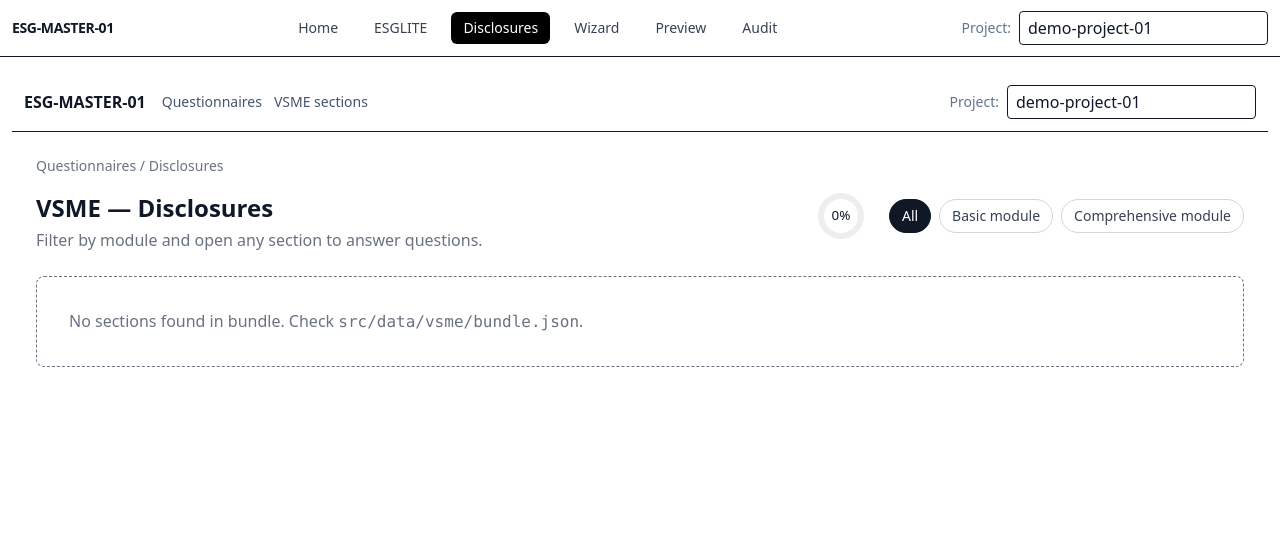
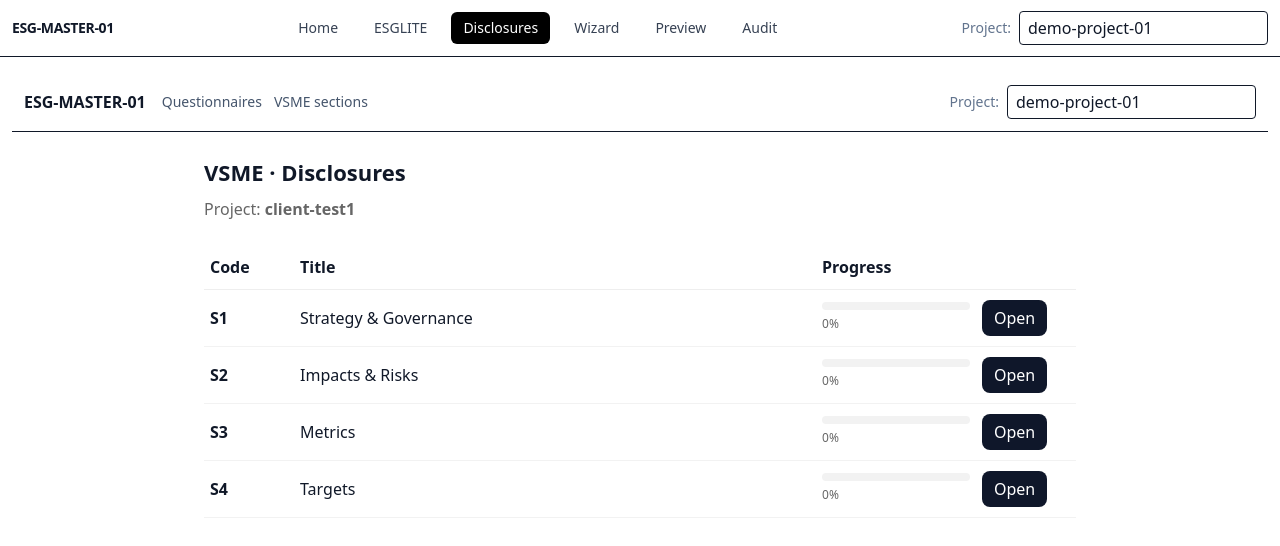
Before and after one commit to ojasteannika-bot/esg-master-01, a Next.js app: page /questionnaires/vsme/disclosures in a window 1280 px wide. Shown: the top 546 px of the page. Built offline with nearby package versions, Linux system fonts and the light colour scheme.

Commit message:
feat(vsme): add /questionnaires/vsme/disclosures stub (+safe client redirect)

```diff
--- a/src/app/questionnaires/vsme/disclosures/page.tsx
+++ b/src/app/questionnaires/vsme/disclosures/page.tsx
@@ -1,165 +1,75 @@
-// src/app/questionnaires/vsme/disclosures/page.tsx
-import Link from 'next/link';
-import ProgressRing from '@/components/vsme/ProgressRing';
-import { readVsmeBundle } from '@/lib/vsme/schema';
+'use client';
 
-type Search = Record<string, string | string[] | undefined>;
+// VSME Disclosures – lihtne stub, null väliseid impordeid.
+// Turvaline Next 15 jaoks: kogu leht on client-component.
 
-/** Kasuta B… kui BASIC, C… kui COMPREHENSIVE, muu -> BASIC (turvaline vaikimisi). */
-function detectModule(code: string): 'BASIC' | 'COMPREHENSIVE' {
-  if (code?.startsWith('C')) return 'COMPREHENSIVE';
-  return 'BASIC';
-}
+import { useSearchParams } from 'next/navigation';
 
-/** Lihtne sektsioonide väljavõtt bundlist.
- * Otsime puust kõik elemendid, millel on code/id/key ja see vastab mustrile B1 / B1-1 / C3 jne.
- */
-function collectSections(tree: any): { code: string; title?: string; module: 'BASIC' | 'COMPREHENSIVE' }[] {
-  const out: { code: string; title?: string; module: 'BASIC' | 'COMPREHENSIVE' }[] = [];
+export default function VsmeDisclosuresPage() {
+  const sp = useSearchParams();
+  const project = sp.get('project') ?? 'client-test1';
 
-  const walk = (node: any) => {
-    if (!node || typeof node !== 'object') return;
-
-    const code =
-      node.code ??
-      node.id ??
-      node.key ??
-      node?.attrs?.code ??
-      node?.meta?.code ??
-      undefined;
-
-    if (typeof code === 'string' && /^[A-Z]\d+(?:-\d+)?$/.test(code)) {
-      out.push({
-        code,
-        title: node.title ?? node.name ?? node.label,
-        module: detectModule(code),
-      });
-    }
-    const children = node.nodes ?? node.children ?? node.items ?? [];
-    if (Array.isArray(children)) children.forEach(walk);
-  };
-
-  if (Array.isArray(tree)) {
-    tree.forEach(walk);
-  } else if (tree && typeof tree === 'object') {
-    walk(tree);
-  }
-  return out;
-}
-
-function pill(href: string, active: boolean, label: string) {
-  const base = 'px-3 py-1.5 rounded-full border text-sm';
-  return (
-    <Link
-      href={href}
-      className={
-        active
-          ? `${base} bg-gray-900 text-white border-gray-900`
-          : `${base} bg-white hover:bg-gray-50 border-gray-300 text-gray-700`
-      }
-    >
-      {label}
-    </Link>
-  );
-}
-
-export default async function Page({
-  searchParams,
-}: {
-  searchParams: Promise<Search>;
-}) {
-  const sp = await searchParams;
-  const mode = (typeof sp.mode === 'string' ? sp.mode : 'all').toLowerCase() as
-    | 'all'
-    | 'basic'
-    | 'comprehensive';
-
-  // loe bundle
-  const bundle = readVsmeBundle();
-  const root = (bundle?.nodes ?? bundle) as any;
-  const allSections = collectSections(root);
-
-  const filtered =
-    mode === 'all'
-      ? allSections
-      : allSections.filter((s) =>
-          mode === 'basic' ? s.module === 'BASIC' : s.module === 'COMPREHENSIVE'
-        );
-
-  // MVP-progress (kuni DB seotus): completed = 0, total = sektsioonid
-  const completed = 0;
-  const total = allSections.length;
-  const pct = total > 0 ? completed / total : 0;
+  // Väike demo-sisu – real UI tuleb hiljem
+  const rows = [
+    { code: 'S1', title: 'Strategy & Governance', progress: 0 },
+    { code: 'S2', title: 'Impacts & Risks',       progress: 0 },
+    { code: 'S3', title: 'Metrics',               progress: 0 },
+    { code: 'S4', title: 'Targets',               progress: 0 },
+  ];
 
   return (
-    <main className="container mx-auto p-6">
-      <nav className="mb-4 text-sm text-gray-500">
-        <Link href="/questionnaires">Questionnaires</Link>
-        {' / '}
-        <span>Disclosures</span>
-      </nav>
+    <main style={{ maxWidth: 920, margin: '0 auto', padding: 24 }}>
+      <h1 style={{ fontSize: 22, fontWeight: 600, marginBottom: 8 }}>
+        VSME · Disclosures
+      </h1>
+      <p style={{ color: '#666', marginBottom: 24 }}>
+        Project: <strong>{project}</strong>
+      </p>
 
-      <div className="flex items-start justify-between flex-wrap gap-4 mb-6">
-        <div>
-          <h1 className="text-2xl font-semibold">VSME — Disclosures</h1>
-          <p className="text-gray-500 mt-1">
-            Filter by module and open any section to answer questions.
-          </p>
-        </div>
-
-        <div className="flex items-center gap-6">
-          <ProgressRing
-            value={pct}
-            label={`${completed} of ${total} datapoints completed`}
-          />
-          <div className="flex gap-2">
-            {pill('/questionnaires/vsme/disclosures?mode=all', mode === 'all', 'All')}
-            {pill('/questionnaires/vsme/disclosures?mode=basic', mode === 'basic', 'Basic module')}
-            {pill(
-              '/questionnaires/vsme/disclosures?mode=comprehensive',
-              mode === 'comprehensive',
-              'Comprehensive module'
-            )}
-          </div>
-        </div>
-      </div>
-
-      <div className="grid grid-cols-1 md:grid-cols-2 gap-4">
-        {filtered.length === 0 ? (
-          <div className="col-span-full rounded-lg border border-dashed p-8 text-gray-500">
-            No sections found in bundle. Check{' '}
-            <code>src/data/vsme/bundle.json</code>.
-          </div>
-        ) : (
-          filtered.map((s) => (
-            <div
-              key={s.code}
-              className="rounded-lg border bg-white p-4 hover:shadow-sm transition"
-            >
-              <div className="flex items-start justify-between gap-3">
-                <div>
-                  <div className="font-medium">{s.title ?? 'Untitled section'}</div>
-                  <div className="text-sm text-gray-500">Code: {s.code}</div>
+      <table style={{ width: '100%', borderCollapse: 'collapse' }}>
+        <thead>
+          <tr style={{ textAlign: 'left', borderBottom: '1px solid #eee' }}>
+            <th style={{ padding: '10px 6px', width: 90 }}>Code</th>
+            <th style={{ padding: '10px 6px' }}>Title</th>
+            <th style={{ padding: '10px 6px', width: 160 }}>Progress</th>
+            <th style={{ padding: '10px 6px', width: 100 }} />
+          </tr>
+        </thead>
+        <tbody>
+          {rows.map((r) => (
+            <tr key={r.code} style={{ borderBottom: '1px solid #f2f2f2' }}>
+              <td style={{ padding: '10px 6px', fontWeight: 600 }}>{r.code}</td>
+              <td style={{ padding: '10px 6px' }}>{r.title}</td>
+              <td style={{ padding: '10px 6px' }}>
+                <div style={{ background: '#f2f2f2', height: 8, borderRadius: 4 }}>
+                  <div style={{
+                    width: `${r.progress}%`,
+                    height: '100%',
+                    borderRadius: 4,
+                    background: '#111827'
+                  }} />
                 </div>
-
-                <span className="text-xs px-2 py-1 rounded-full border">
-                  {s.module}
-                </span>
-              </div>
-
-              <div className="mt-4 flex items-center justify-between gap-3">
-                <div className="text-sm text-gray-500">EMPTY</div>
-                <Link
-                  href={`/questionnaires/vsme/${encodeURIComponent(s.code)}`}
-                  className="px-3 py-1.5 rounded-md bg-gray-900 text-white text-sm"
+                <span style={{ fontSize: 12, color: '#666' }}>{r.progress}%</span>
+              </td>
+              <td style={{ padding: '10px 6px' }}>
+                <a
+                  href={`/questionnaires/vsme/disclosures/${r.code.toLowerCase()}?project=${encodeURIComponent(project)}`}
+                  style={{
+                    display: 'inline-block',
+                    padding: '6px 12px',
+                    background: '#0f172a',
+                    color: 'white',
+                    borderRadius: 8,
+                    textDecoration: 'none'
+                  }}
                 >
                   Open
-                </Link>
-              </div>
-            </div>
-          ))
-        )}
-      </div>
+                </a>
+              </td>
+            </tr>
+          ))}
+        </tbody>
+      </table>
     </main>
   );
 }
--- a/src/app/questionnaires/vsme/page.tsx
+++ b/src/app/questionnaires/vsme/page.tsx
@@ -1,137 +1,17 @@
 'use client';
 
-import React, { useEffect, useMemo, useState } from 'react';
-import ProgressRing from '../../../components/vsme/ProgressRing';
-import { getProjectId } from '../../../lib/project';
+import { useEffect } from 'react';
+import { useRouter, useSearchParams } from 'next/navigation';
 
-type Scope = 'all'|'basic'|'comp';
-
-type ProgressItem = {
-  code: string;
-  title: string;
-  total: number;
-  answered: number;
-  percent: number;
-};
-
-type ProgressResp = {
-  ok: true;
-  scope: Scope;
-  totals: { totalQuestions: number; answeredQuestions: number; percent: number };
-  items: ProgressItem[];
-} | { ok: false; error: string };
-
-function Seg({ active, onClick, children }: any) {
-  return (
-    <button
-      onClick={onClick}
-      className={
-        'px-3 py-1.5 rounded-md text-sm border ' +
-        (active ? 'bg-slate-900 text-white border-slate-900'
-                : 'bg-white text-slate-700 border-slate-300 hover:bg-slate-50')
-      }
-    >
-      {children}
-    </button>
-  );
-}
-
-export default function VsmeIndexPage() {
-  const [project, setProject] = useState<string>('');
-  const [scope, setScope] = useState<Scope>('all');
-  const [loading, setLoading] = useState<boolean>(false);
-  const [error, setError] = useState<string | null>(null);
-  const [items, setItems] = useState<ProgressItem[]>([]);
-  const [overall, setOverall] = useState<number>(0);
+export default function VsmeRootPage() {
+  const router = useRouter();
+  const sp = useSearchParams();
+  const project = sp.get('project') ?? 'client-test1';
 
   useEffect(() => {
-    setProject(getProjectId());
-  }, []);
+    router.replace(`/questionnaires/vsme/disclosures?project=${encodeURIComponent(project)}`);
+  }, [router, project]);
 
-  useEffect(() => {
-    if (!project) return;
-    let cancelled = false;
-    (async () => {
-      try {
-        setLoading(true);
-        setError(null);
-        const u = new URL('/api/vsme/progress', window.location.origin);
-        u.searchParams.set('projectId', project);
-        u.searchParams.set('scope', scope);
-        const r = await fetch(u.toString(), { cache: 'no-store' });
-        const j: ProgressResp = await r.json();
-        if (cancelled) return;
-        if (!j.ok) throw new Error((j as any).error || 'Failed to load progress');
-        setItems(j.items);
-        setOverall(j.totals.percent);
-      } catch (e: any) {
-        if (!cancelled) setError(e?.message || String(e));
-      } finally {
-        if (!cancelled) setLoading(false);
-      }
-    })();
-    return () => { cancelled = true; };
-  }, [project, scope]);
-
-  return (
-    <div className="mx-auto max-w-6xl space-y-6 p-6">
-      {/* Header */}
-      <div className="flex items-center justify-between">
-        <div>
-          <h1 className="text-2xl font-semibold tracking-tight">VSME report</h1>
-          <p className="text-slate-600 mt-1">
-            Track overall completion and open each disclosure to fill answers.
-          </p>
-        </div>
-        <ProgressRing value={overall} size={72} stroke={8} />
-      </div>
-
-      {/* Segmented filter */}
-      <div className="flex items-center gap-2">
-        <Seg active={scope === 'all'} onClick={() => setScope('all')}>All</Seg>
-        <Seg active={scope === 'basic'} onClick={() => setScope('basic')}>Basic module</Seg>
-        <Seg active={scope === 'comp'} onClick={() => setScope('comp')}>Comprehensive module</Seg>
-
-        <div className="ml-auto flex items-center gap-2">
-          <a
-            href={`/api/vsme/progress?projectId=${encodeURIComponent(project)}&scope=${scope}`}
-            target="_blank"
-            className="text-sm px-3 py-1.5 border rounded-md text-slate-700 hover:bg-slate-50"
-          >
-            Open JSON
-          </a>
-        </div>
-      </div>
-
-      {error && (
-        <div className="border border-rose-200 bg-rose-50 text-rose-700 rounded-md p-3 text-sm">
-          {error}
-        </div>
-      )}
-
-      {/* Cards */}
-      <div className="grid grid-cols-1 md:grid-cols-2 gap-4">
-        {items.map(it => (
-          <a
-            key={it.code}
-            href={`/questionnaires/vsme/${it.code}`}
-            className="flex items-center justify-between rounded-lg border p-4 hover:bg-gray-50"
-          >
-            <div>
-              <div className="text-sm text-gray-500">{it.code.toUpperCase()}</div>
-              <div className="text-base font-medium">{it.title}</div>
-              <div className="text-slate-600 text-sm mt-1">
-                {it.percent}% — {it.answered}/{it.total} answered
-              </div>
-            </div>
-            <ProgressRing value={it.percent} size={56} stroke={6} />
-          </a>
-        ))}
-      </div>
-
-      {!loading && items.length === 0 && (
-        <div className="text-slate-500">No sections in this filter.</div>
-      )}
-    </div>
-  );
+  // kerge fallback (ei renderda SSR-is midagi keerukat)
+  return null;
 }
```
